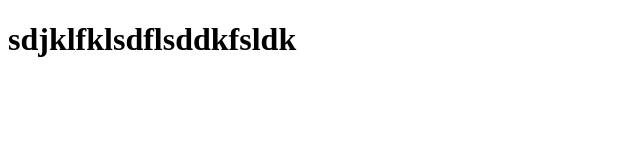
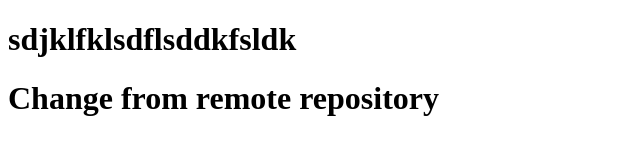
Before and after one commit to alirezaipro/git_exam, a plain HTML site: page index.html in a window 1280 px wide. Shown: the whole page, without its empty margins (0-640 px from the left). Drawn offline with Linux system fonts and the light colour scheme.

Commit message:
Update index.html

```diff
--- a/index.html
+++ b/index.html
@@ -6,5 +6,6 @@
 </head>
 <body>
 <h1>sdjklfklsdflsddkfsldk</h1>
+    <h1>Change from remote repository</h1>
 </body>
 </html>
```
